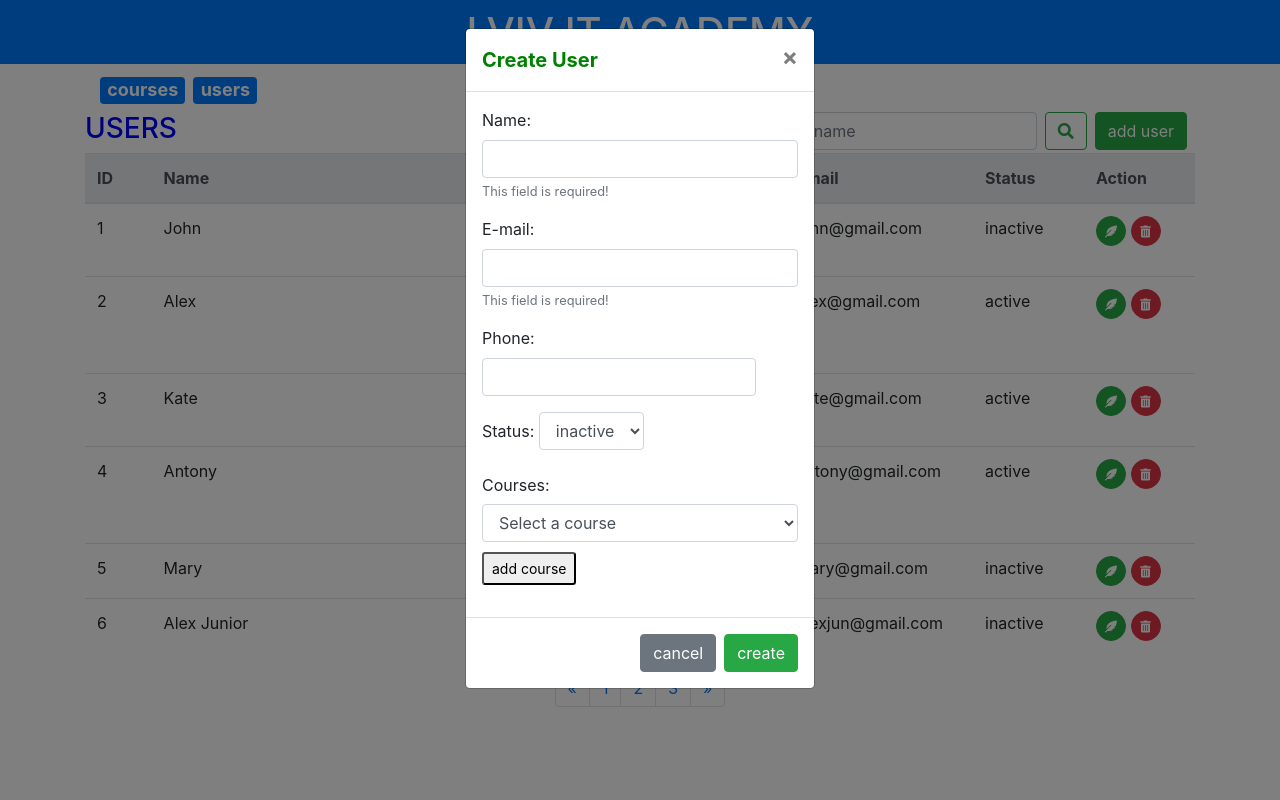
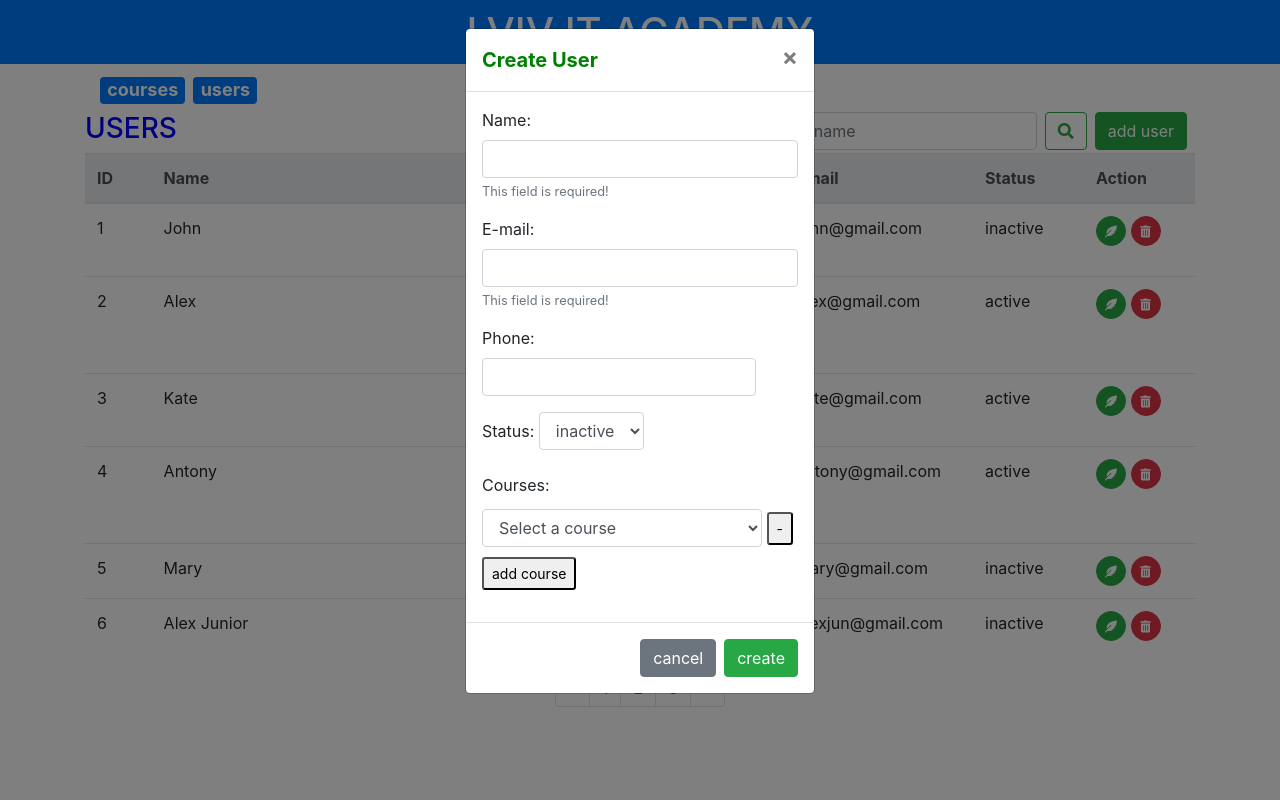
Before and after one commit to Sasha1152/CoursesEnrolment, a Django app: page /users/ in a window 1280 px wide, after a click on "add user". Run offline with Django 3.2, Linux system fonts and the light colour scheme; data comes from the database, SQL or seed files in the repository; some libraries are stand-ins or nearby versions.

Commit message:
list of choising courses in modal wimdow

```diff
--- /dev/null
+++ b/static/add_courses.js
@@ -0,0 +1,26 @@
+var firstCourse
+
+// add new input field with new id
+var counter = 1;
+function addCourse() {
+    if (document.getElementsByClassName("box").length) {
+        var total_element = document.getElementById("coursesList").childElementCount;
+
+        if(total_element < 3 ){
+            var itm = document.getElementById("coursesList").lastElementChild;
+            var copy = itm.cloneNode(true);
+            copy.id = 'div_' + (++counter);
+            document.getElementById("coursesList").appendChild(copy);
+        }
+    } else {
+        document.getElementById("coursesList").appendChild(removedCourse);
+    }
+}
+
+
+// delete input field with appropriate id
+function removeCourse(div_id) {
+    removedCourse = document.getElementById(div_id)
+    var element = document.getElementById(div_id);
+    element.parentNode.removeChild(element);
+}
--- a/templates/base.html
+++ b/templates/base.html
@@ -9,6 +9,7 @@
     <script src="https://code.jquery.com/jquery-3.4.1.slim.min.js" integrity="sha384-J6qa4849blE2+poT4WnyKhv5vZF5SrPo0iEjwBvKU7imGFAV0wwj1yYfoRSJoZ+n" crossorigin="anonymous"></script>
     <script src="https://cdn.jsdelivr.net/npm/popper.js@1.16.0/dist/umd/popper.min.js" integrity="sha384-Q6E9RHvbIyZFJoft+2mJbHaEWldlvI9IOYy5n3zV9zzTtmI3UksdQRVvoxMfooAo" crossorigin="anonymous"></script>
     <script src="https://stackpath.bootstrapcdn.com/bootstrap/4.4.1/js/bootstrap.min.js" integrity="sha384-wfSDF2E50Y2D1uUdj0O3uMBJnjuUD4Ih7YwaYd1iqfktj0Uod8GCExl3Og8ifwB6" crossorigin="anonymous"></script>
+    <script src="{% static 'add_courses.js' %}" type="text/javascript"></script>
 </head>
 
 <style>
--- a/templates/modal_create.html
+++ b/templates/modal_create.html
@@ -45,14 +45,30 @@
           </div>
 
           <div class="form-group">
-                <label class="col-form-label">Courses:</label>
+            <label class="col-form-label d-block">Courses:</label>
+
+<!--Choice courses-->
+            <div id="coursesList">
+              <div class="box" style="margin-top:5px" id="div_1">
+                <div class="d-inline-block" style="width: 280px;">
                   <select class="form-control" name="courses" id="courses">
                     <option value="none" selected disabled hidden>Select a course</option>
                     {% for course in courses %}
                       <option value="{{ course.id }}">{{ course.name }}</option>
                     {% endfor %}
                   </select>
-                    <button type="button" class="btn-sm" style="margin-top:10px">add course</button>
+                </div>
+                <div class="d-inline-block">
+                  <button type="button" class="btn-sm" onclick="removeCourse(this.parentNode.parentNode.id);">
+                    <span aria-hidden="true">-</span>
+                  </button>
+                </div>
+              </div>
+            </div>
+
+            <span class="add">
+              <button onclick="addCourse();" type="button" class="btn-sm d-block" style="margin-top:10px">add course</button>
+            </span>
           </div>
         </div>
 
--- a/users/views.py
+++ b/users/views.py
@@ -49,11 +49,11 @@ def update_user(request):
 
 def create_user(request):
     data_user = request.POST.dict()
+    print(data_user)
     if 'courses' in data_user:
         courses = Course.objects.filter(id=data_user['courses'])
-        print(courses[0].name)
+        print(courses)
     else:
         print('NO')
     # UserProfile.objects.create(**data_user)
-    print(data_user)
     return HttpResponseRedirect(reverse('users_list'))
```
Lines whose indentation alone changed are shown as unchanged.
